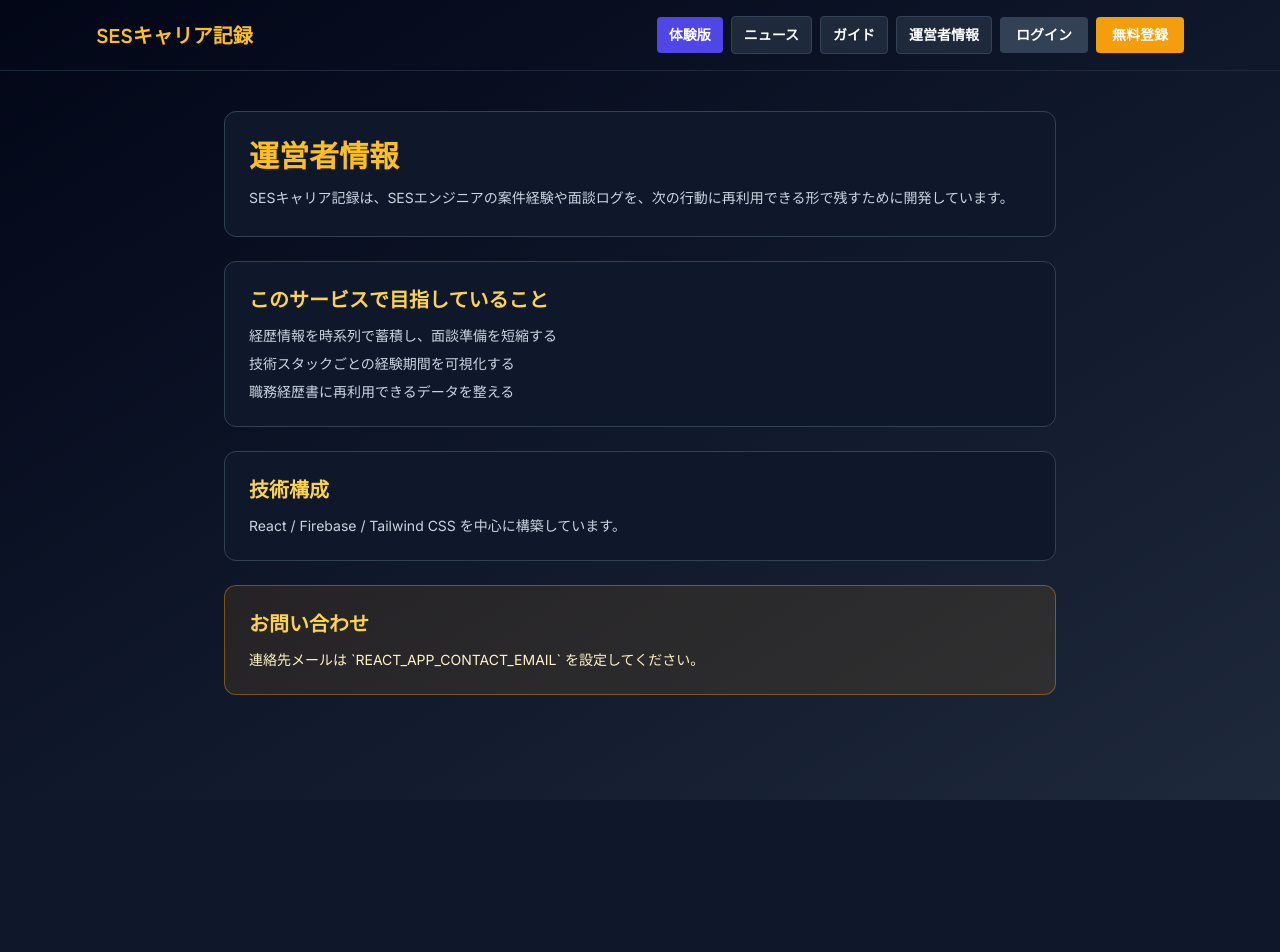
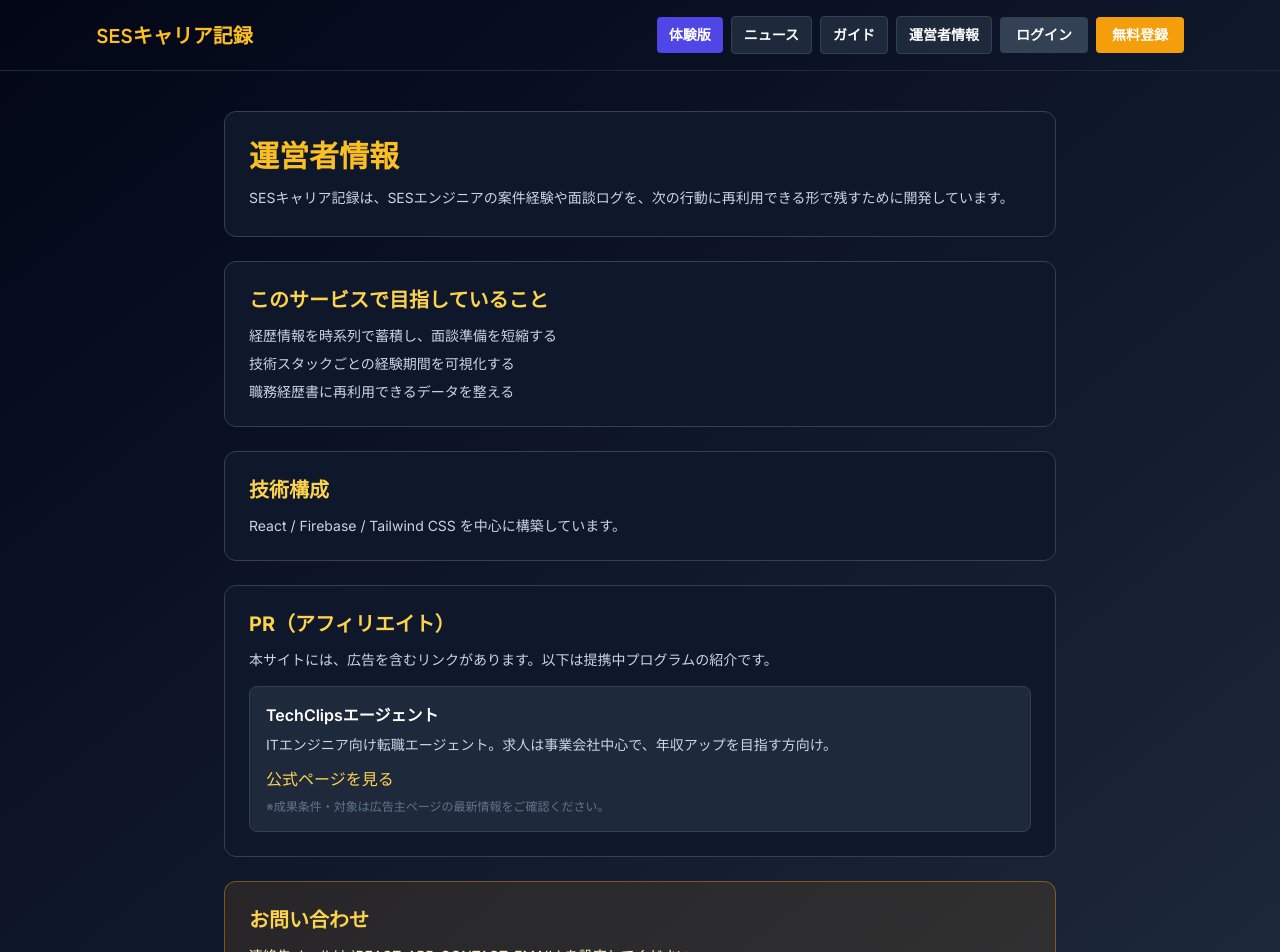
Before and after one commit to ysdev421/ses-portfolio-app, a React (Create React App) app: page /about in a window 1280 px wide. Shown: the top 952 px of the page. Before the commit the page ends 800 px from the top, so only its background shows below. Built offline with nearby package versions, Linux system fonts and the light colour scheme; no server answers.

Commit message:
feat: aboutページにPRアフィリエイトリンクを追加

```diff
--- a/src/pages/AboutPage.jsx
+++ b/src/pages/AboutPage.jsx
@@ -2,6 +2,8 @@ import PublicHeader from '../components/PublicHeader';
 import { useSeo } from '../utils/seo';
 
 const CONTACT_EMAIL = process.env.REACT_APP_CONTACT_EMAIL || '';
+const TECHCLIPS_AFF_URL =
+  process.env.REACT_APP_AFF_TECHCLIPS_URL || 'https://agent.tech-clips.com/lp_aff';
 
 export default function AboutPage({ onNavigatePublic, onStartLogin, onStartSignup }) {
   useSeo({
@@ -48,6 +50,30 @@ export default function AboutPage({ onNavigatePublic, onStartLogin, onStartSignu
           </p>
         </section>
 
+        <section className="rounded-xl border border-slate-700 bg-slate-900 p-6">
+          <h2 className="text-xl font-bold text-amber-300">PR（アフィリエイト）</h2>
+          <p className="mt-3 text-sm text-slate-300">
+            本サイトには、広告を含むリンクがあります。以下は提携中プログラムの紹介です。
+          </p>
+          <div className="mt-4 rounded-lg border border-slate-700 bg-slate-800 p-4">
+            <p className="text-white font-semibold">TechClipsエージェント</p>
+            <p className="text-slate-300 text-sm mt-2">
+              ITエンジニア向け転職エージェント。求人は事業会社中心で、年収アップを目指す方向け。
+            </p>
+            <a
+              className="inline-block mt-3 text-amber-300 hover:text-amber-200"
+              href={TECHCLIPS_AFF_URL}
+              target="_blank"
+              rel="noopener noreferrer sponsored nofollow"
+            >
+              公式ページを見る
+            </a>
+            <p className="text-slate-500 text-xs mt-2">
+              ※成果条件・対象は広告主ページの最新情報をご確認ください。
+            </p>
+          </div>
+        </section>
+
         <section className="rounded-xl border border-amber-500/40 bg-amber-500/10 p-6">
           <h2 className="text-xl font-bold text-amber-300">お問い合わせ</h2>
           {CONTACT_EMAIL ? (
```
